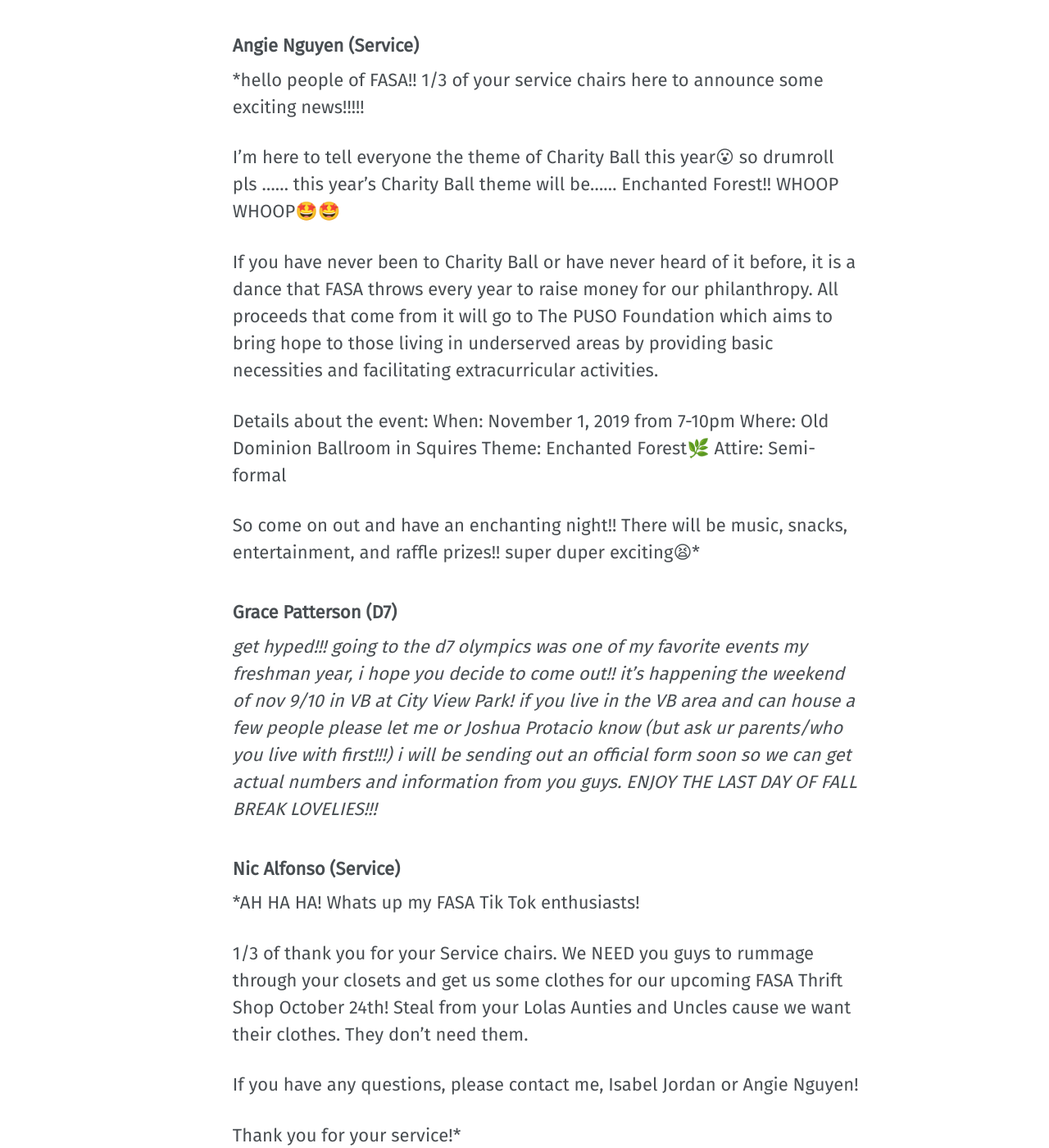
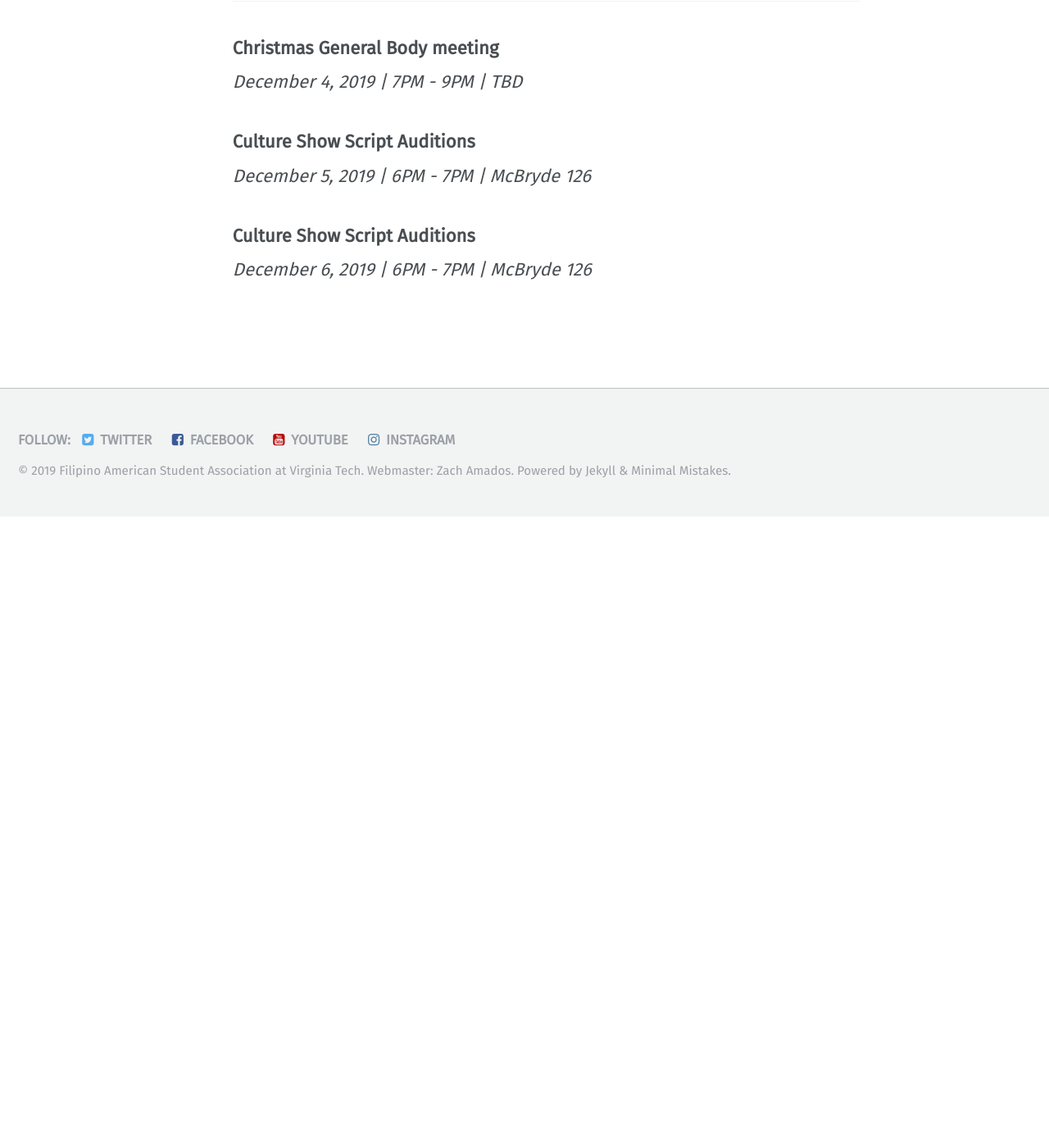
Before and after one commit to vtfasa/vtfasa.github.io, a Jekyll site: the page built from _pages/events.md, in a window 1280 px wide and 1400 px high, scrolled down 1592 px. Shown: the whole window at 82% size. Built offline with Jekyll 4.4.1, drawn with Linux system fonts in a browser that asks for light colours; some web fonts are replaced; after the commit the page ends 2222 px from its top, so only the background shows below that; some of the changed text lies outside the part shown.

Commit message:
Update events.md

```diff
--- a/_pages/events.md
+++ b/_pages/events.md
@@ -6,132 +6,15 @@ permalink: /events/
 <iframe src="https://calendar.google.com/calendar/embed?src=vrkp4al2jrseetv1i3mf9rv0r0%40group.calendar.google.com&ctz=America/New_York" style="border: 0" width="800" height="600" frameborder="0" scrolling="no"></iframe>
 
 
-## Announcements
-### Although the website does supply valuable information, this is not our primary means of communication. Please get a facebook to stay updated about all events
 
-## Grace Patterson (D7 Olympics)
 
-*It's that time of the year again FASA! 1/2 of your D7 Reps here to send out the D7 Olympics Interest and Housing forms!! It's less than one month away so start thinking of chant ideas and get HYPED!!
-
-I also made a doc with everything D7 related on it including all the links you will need for information on the Olympics as well as badge events at all the other D7 schools. Check it out!
-
-Interest: https://forms.gle/wpusSU48meu13Fqa6
-
-Housing: https://forms.gle/7Y6p3Uxa4UoUTMse8
-
-Everything D7: https://docs.google.com/…/165rKfxEzbrPQ56qqz5kQFpNxDh…/edit…*
+## 2019-2020 Events
+## 10/06-10/12
 
 
 
-### Angie Nguyen (Service)
-
-*hello people of FASA!!
-1/3 of your service chairs here to announce some exciting news!!!!!
-
-I’m here to tell everyone the theme of Charity Ball this year😮 so drumroll pls ...... this year’s Charity Ball theme will be...... Enchanted Forest!! WHOOP WHOOP🤩🤩
-
-If you have never been to Charity Ball or have never heard of it before, it is a dance that FASA throws every year to raise money for our philanthropy. All proceeds that come from it will go to The PUSO Foundation which aims to bring hope to those living in underserved areas by providing basic necessities and facilitating extracurricular activities.
-
-Details about the event:
-When: November 1, 2019 from 7-10pm
-Where: Old Dominion Ballroom in Squires
-Theme: Enchanted Forest🌿
-Attire: Semi-formal
-
-So come on out and have an enchanting night!! There will be music, snacks, entertainment, and raffle prizes!! super duper exciting😫*
-
-### Grace Patterson (D7)
-
-*get hyped!!! going to the d7 olympics was one of my favorite events my freshman year, i hope you decide to come out!! it’s happening the weekend of nov 9/10 in VB at City View Park! if you live in the VB area and can house a few people please let me or Joshua Protacio know (but ask ur parents/who you live with first!!!) i will be sending out an official form soon so we can get actual numbers and information from you guys. ENJOY THE LAST DAY OF FALL BREAK LOVELIES!!!*
-
-### Nic Alfonso (Service)
-*AH HA HA! Whats up my FASA Tik Tok enthusiasts!
-
-1/3 of thank you for your Service chairs. We NEED you guys to rummage through your closets and get us some clothes for our upcoming FASA Thrift Shop October 24th! Steal from your Lolas Aunties and Uncles cause we want their clothes. They don’t need them.
-
-If you have any questions, please contact me, Isabel Jordan or Angie Nguyen!
-
-Thank you for your service!*
 
 
-
-### Isabel Jordan (Service)
-*Hello! Hello!! 1/3 of your Service chairs here to tell you that it's that time of the year again! Yes, TRIFECTA!! From October 1st to October 3rd is our annual Relay For Life recruitment challenge against JMU and UVA. Register and help Relay For Life at Virginia Tech reach our goal of 1,500 participants in the next 3 days and win this competition.  Every new registration helps fund rides to treatment or an appointment, nights in an ACS Hope Lodge for cancer patients and their families, and personalized information kits for newly diagnosed patients. If you have any questions, feel free to ask me, Nicholas Alfonso, or Angie Nguyen. We have never lost and need to keep the streak going!
-How to sign up:
-1. Go to vtrelay.org
-2. Click on "Join this Relay"
-3. Create an account
-4. Join team "FASA"
-5. Recruit your friends and start fundraising!*
-
-## 2019-2020 Events
-## 10/06-10/12
-### Ate/Kuya Clue Week
-*October 6, 2019 - October 12, 2019*
-
-
-## 10/13-10/19
-
-### FAM Friday
-*October 18, 2019*
-
-## 10/20-10/26
-### Cascades Hike
-*October 20, 2019*
-
-### Your Webmaster's Birthday
-*October 21, 2019*
-
-### Tagalog Lessons
-*October 21, 2019 |
-7PM - 8PM*
-
-### Tinikling Tuesday
-*October 22, 2019 |
-7PM - 8PM*
-
-### Chipotle Fundraiser
-*October 23, 2019*
-
-### Halloween X CAS General Body Meeting
-*October 23, 2019 |
-7PM - 9PM |
-Surge 104B*
-
-### Ube Ice Cream Night
-*October 24, 2019 |
-7PM - 8PM*
-
-### Haunted Corn Maze
-*October 25, 2019 |
-6:30PM - 7:30PM*
-
-## 10/27-11/02
-### Pig Event
-*October 27, 2019 |
-4PM - 8PM |
-Old Dominion Ballroom*
-
-### Charity Ball
-*November 1, 2019 |
-Old Dominion Ballroom*
-
-## 11/03-11/09
-### OPASS Fundraiser
-*November 6, 2019*
-
-### General Body Meeting
-*November 6, 2019 |
-7PM - 9PM |
-Surge 104A*
-
-### D7 Olympics
-*November 9, 2019*
-
-## 11/10-11/16
-
-### Jollibee Fundraiser
-*November 10, 2019*
 
 ## 11/17-11/23
 ### Thanksgiving Dinner
```
